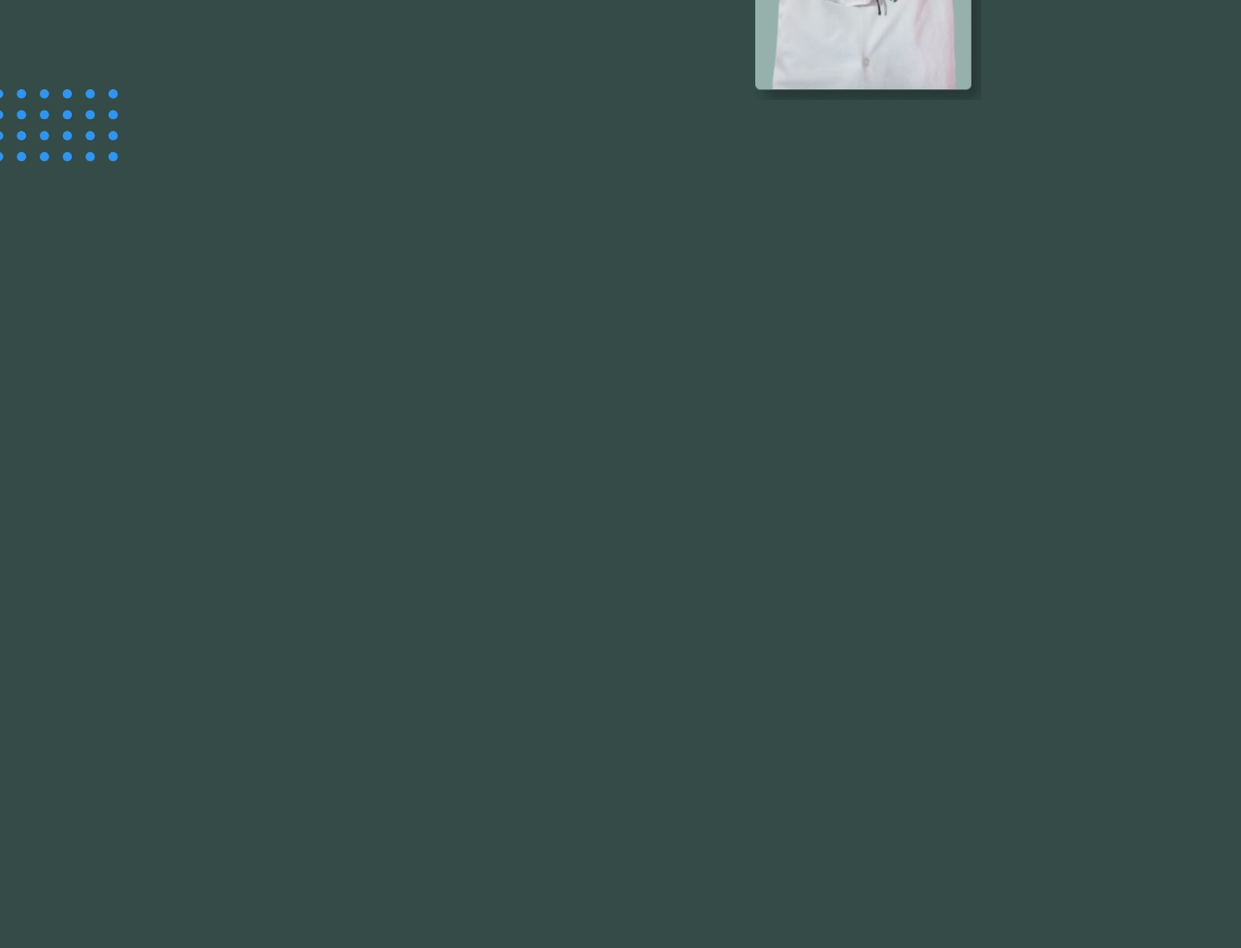
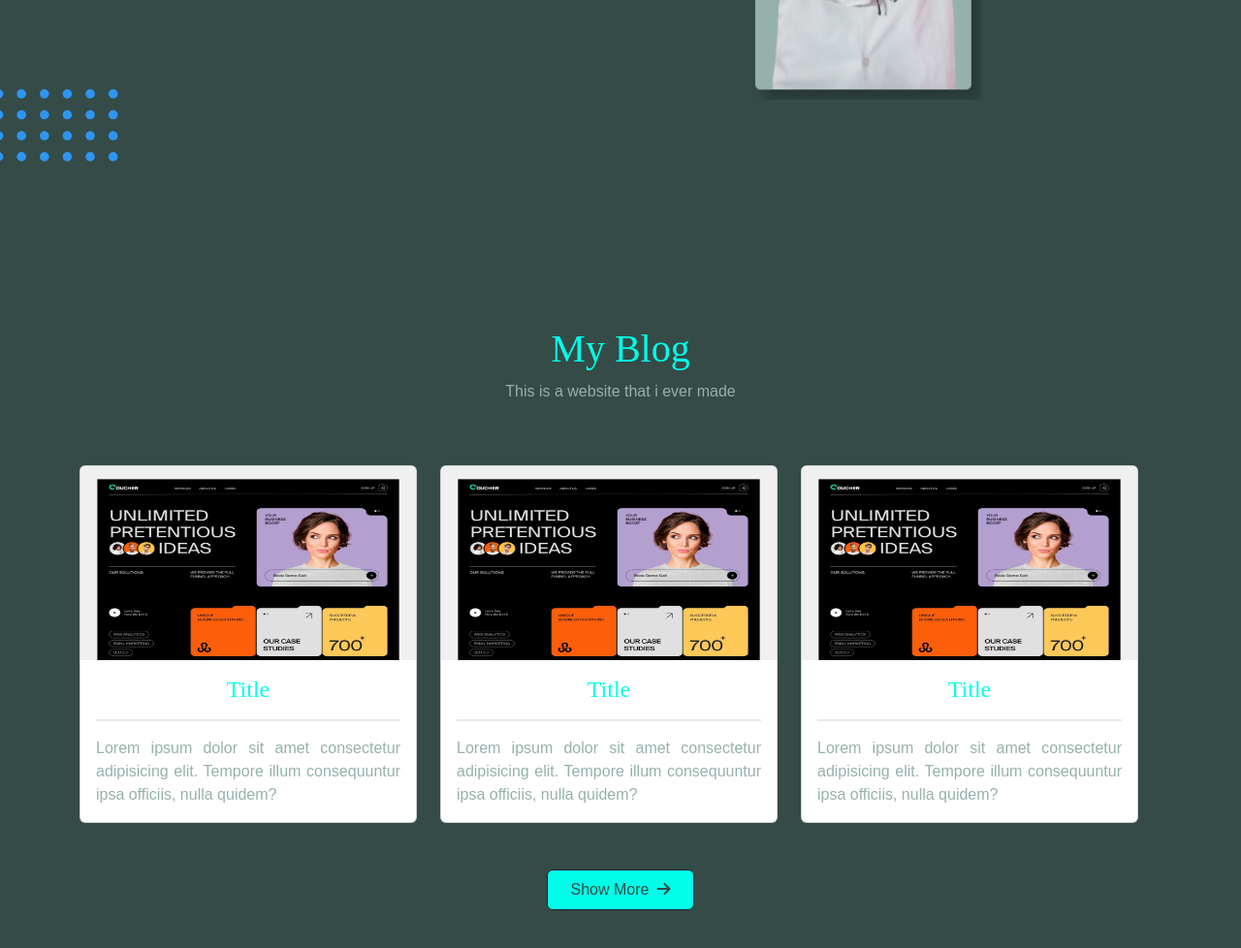
Before and after one commit to mannprog/mannprog.github.io, a plain HTML site: page index.html in a window 1280 px wide. Shown: the part 518-1496 px from the top of the page at 97% size. Before the commit the page ends 800 px from the top, so only its background shows below. Drawn offline with nearby package versions, Linux system fonts and the light colour scheme.

Commit message:
Add Section Blog

```diff
--- a/assets/custom/css/custom.css
+++ b/assets/custom/css/custom.css
@@ -6,6 +6,14 @@ body {
   background-color: #344b47;
   color: white;
   font-family: "Nunito", sans-serif;
+}
+
+#hero {
+    height: 90vh;
+}
+
+#blog {
+    height: 100vh;
 }
 
 h1 {
@@ -25,6 +33,10 @@ h4 {
 
 .primary {
   background-color: #00FFE8;
+}
+
+.txt-primary {
+    color: #00FFE8;
 }
 
 .bg-color {
--- a/index.html
+++ b/index.html
@@ -53,7 +53,7 @@
       </div>
     </nav>
 
-    <section class="hero">
+    <section id="hero">
       <img src="assets/custom/img/shapes/shape2.png" class="shape-right" />
       <div class="container">
         <div class="row align-items-center">
@@ -68,7 +68,7 @@
               administrative staff member for 4 years.
             </p>
             <div class="d-flex flex-row gap-4 mt-5">
-              <a href="#" class="btn btn-dark primary body-text px-4 py-3"
+              <a href="#" class="btn btn-dark primary bg-color px-4 py-3"
                 ><i class="fa-solid fa-download me-2"></i>Download CV</a
               >
               <a
@@ -105,6 +105,83 @@
       <img src="assets/custom/img/shapes/shape1.png" class="shape-left" />
     </section>
 
+    <section id="blog">
+      <div class="container">
+        <div class="row text-center">
+          <div class="my-5">
+            <h1>My Blog</h1>
+            <p class="body-text text-center">
+              This is a website that i ever made
+            </p>
+          </div>
+          <div class="row">
+            <div class="col-md-4">
+              <a href="#" class="text-decoration-none">
+                <div class="card">
+                  <img
+                    src="assets/custom/img/conto.webp"
+                    class="card-img-top"
+                    height="200"
+                  />
+                  <div class="card-body">
+                    <h4 class="card-title txt-primary">Title</h4>
+                    <hr class="border-2 body-text" />
+                    <p class="card-text body-text">
+                      Lorem ipsum dolor sit amet consectetur adipisicing elit.
+                      Tempore illum consequuntur ipsa officiis, nulla quidem?
+                    </p>
+                  </div>
+                </div>
+              </a>
+            </div>
+            <div class="col-md-4">
+              <a href="#" class="text-decoration-none">
+                <div class="card">
+                  <img
+                    src="assets/custom/img/conto.webp"
+                    class="card-img-top"
+                    height="200"
+                  />
+                  <div class="card-body">
+                    <h4 class="card-title txt-primary">Title</h4>
+                    <hr class="border-2 body-text" />
+                    <p class="card-text body-text">
+                      Lorem ipsum dolor sit amet consectetur adipisicing elit.
+                      Tempore illum consequuntur ipsa officiis, nulla quidem?
+                    </p>
+                  </div>
+                </div>
+              </a>
+            </div>
+            <div class="col-md-4">
+              <a href="#" class="text-decoration-none">
+                <div class="card">
+                  <img
+                    src="assets/custom/img/conto.webp"
+                    class="card-img-top"
+                    height="200"
+                  />
+                  <div class="card-body">
+                    <h4 class="card-title txt-primary">Title</h4>
+                    <hr class="border-2 body-text" />
+                    <p class="card-text body-text">
+                      Lorem ipsum dolor sit amet consectetur adipisicing elit.
+                      Tempore illum consequuntur ipsa officiis, nulla quidem?
+                    </p>
+                  </div>
+                </div>
+              </a>
+            </div>
+          </div>
+          <div class="mt-5 text-center">
+            <a href="#" class="btn btn-dark primary bg-color px-4 py-2"
+                >Show More<i class="fa-solid fa-arrow-right ms-2"></i></a
+              >
+          </div>
+        </div>
+      </div>
+    </section>
+
     <script
       src="https://cdn.jsdelivr.net/npm/@popperjs/core@2.11.7/dist/umd/popper.min.js"
       integrity="sha384-zYPOMqeu1DAVkHiLqWBUTcbYfZ8osu1Nd6Z89ify25QV9guujx43ITvfi12/QExE"
```
Also changed, not shown: assets/custom/img/conto.webp (added).
